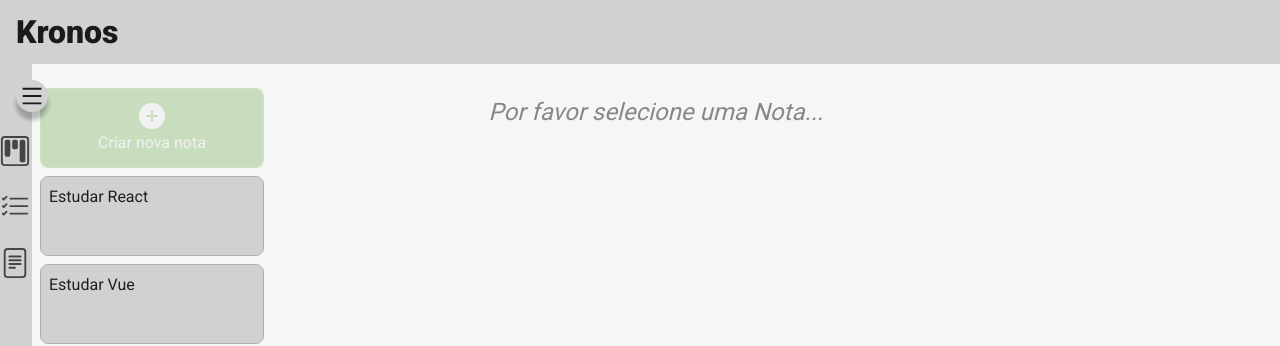
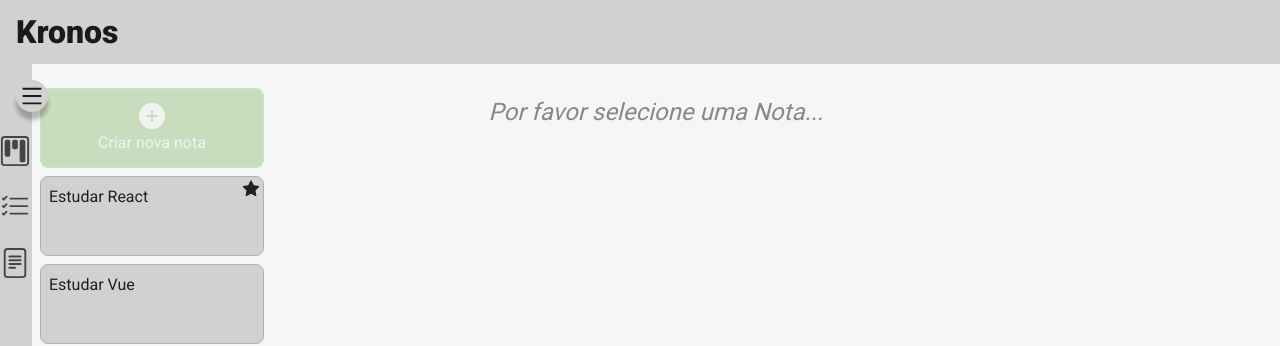
Before and after one commit to Bernardopog/kronos-app, a Next.js app in the folder apps/frontend/: page /pages/note in a window 1280 px wide. Shown: the top 346 px of the page. Built offline with nearby package versions, Linux system fonts and the light colour scheme.

Commit message:
feat(frontend): add Favorite Icon to Note List Item component

```diff
--- a/apps/frontend/src/components/NotePage/NoteListItem.tsx
+++ b/apps/frontend/src/components/NotePage/NoteListItem.tsx
@@ -2,6 +2,7 @@
 import { NoteContext } from "@/context/NoteContext";
 import { INote } from "@/mock/mockNote";
 import { useContext } from "react";
+import { AiFillStar } from "react-icons/ai";
 
 interface INoteListItemProps {
   data: INote;
@@ -14,8 +15,7 @@ export default function NoteListItem({ data, action }: INoteListItemProps) {
   return (
     <li
       className={`
-        min-h-20 rounded-lg border text-woodsmoke-925 cursor-pointer ease-in-out duration-300
-
+        relative min-h-20 rounded-lg border text-woodsmoke-925 cursor-pointer ease-in-out duration-300
         ${
           selectedNote?.id === data.id
             ? `bg-woodsmoke-300 border-woodsmoke-400 font-medium
@@ -29,6 +29,11 @@ export default function NoteListItem({ data, action }: INoteListItemProps) {
         action();
       }}
     >
+      {data.isFavorite && (
+        <span className="block absolute top-0.5 right-0.5 size-auto text-xl">
+          <AiFillStar />
+        </span>
+      )}
       <h3 className="p-2 truncate">{data.title}</h3>
     </li>
   );
```
